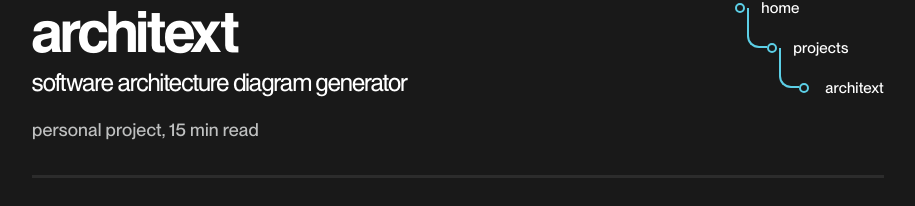
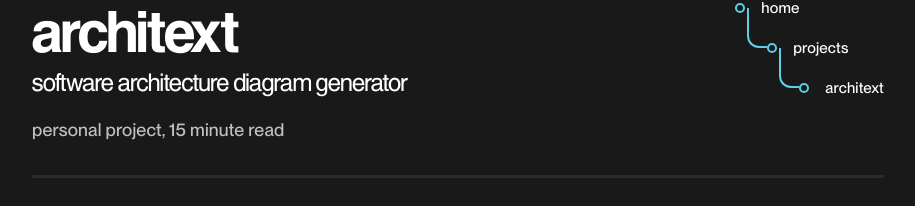
Before and after one commit to jazibaskari/jazib-askari, a React (Vite) app in the folder jazib-askari/: page /projects/architext in a window 1280 px wide. Shown: the part 183-389 px from the top of the page, without its empty margins (182-1097 px from the left). Built offline with nearby package versions, Linux system fonts and the light colour scheme.

Commit message:
feat(projects): add caption and colour-mode-specific ideation image properties to projects

```diff
--- a/jazib-askari/src/data/projects.ts
+++ b/jazib-askari/src/data/projects.ts
@@ -18,6 +18,8 @@ import ArchitextImageLight from "../assets/images/ArchitextImage.png";
 import SugarRushImageLight from "../assets/images/SugarRushLight.png";
 import PortfolioArcImageLight from "../assets/images/PortfolioArchitectureLight.png";
 import PortfolioArcImageDark from "../assets/images/PortfolioArchitectureDark.png";
+import PortfolioIdeationImageLight from "../assets/images/PortfolioIdeation_1.png";
+import PortfolioIdeationImageDark from "../assets/images/PortfolioIdeation_1.png";
 
 export const projects: Project[] = [
   {
@@ -25,7 +27,7 @@ export const projects: Project[] = [
     title: "Portfolio Website",
     subtitle: "Jazib Askari",
     date: new Date("2026-03-11"),
-    readTime: "15 min read",
+    readTime: "15 minute read",
     summary:
       "This portfolio website was built using React, Typescript and Material UI. It features a clean and minimal design, showcasing my projects, skills, and experience in an intentional and digestible way. The website is fully responsive, ensuring a seamless experience across all devices.",
     skills: [
@@ -44,17 +46,20 @@ export const projects: Project[] = [
     imageDark: PortfolioImageLight,
     arcImageLight: PortfolioArcImageLight,
     arcImageDark: PortfolioArcImageDark,
+    ideationImageDark: PortfolioIdeationImageLight,
+    ideationImageLight: PortfolioIdeationImageDark,
+    ideationImageCaption: "Screenshot of Vercel's 'Speed Insights' dashboard.",
     type: "Personal project",
     keyConsiderationsText:
-      "My data-driven portfolio is built with React to ensure component modularity and Material UI for a consistent, accessible design system. \n\n Integration of Firebase was the first step in securely capturing interaction data like page clicks, without relying on third-party analytics. React's lazy loading was implemented to keep bundle sizes low. Knowing that my portfolio would be media-heavy, I was focused on a solution that prevented bottlenecks on all devices without adding unnecessary DevOps overhead. \n\n  I planned my architecture around Vercel's built-in CDN, which provides a fast, enterprise-grade foundation through global edge delivery, automatic cache invalidation, and a streamlined developement experience. \n\n I used Vercel Agent to set-up speed insights whichprovided real-time, production telemetry that validated my mobile asset optimisations by proving the portfolio consistently maintained optimal Core Web Vitals scores under real-world conditions.",
+      "My data-driven portfolio is built with React to ensure component modularity and Material UI for a consistent, accessible design system. Integrating Firebase was the first step in securely capturing interaction data, such as page clicks, without relying on third-party analytics. React's lazy loading was implemented to keep bundle sizes low. Knowing that my portfolio would be media-heavy, I was focused on a solution that prevented bottlenecks on all devices without adding unnecessary DevOps overhead. \n\n I planned my architecture around Vercel's built-in CDN, which provides a fast, enterprise-grade foundation through global edge delivery, automatic cache invalidation, and a streamlined development experience.  \n\n  Implementing Vercel Agent's Speed Insights enabled real-time, production telemetry that validated my mobile asset optimisations by proving the portfolio consistently maintained optimal Core Web Vitals scores under real-world conditions.",
     ideationText:
-      "Most modern portfolios are static, offering little to no insight into user engagement. I wanted to move beyond a digital CV-style portfolio and create a dynamic application that provides real-time updates on user interest, allowing me to iterate from feedback and keep users engaged within the first minute that they land on the page.",
+      "Most modern portfolios are static, offering little to no insight into user engagement. I wanted to move beyond a digital CV-style portfolio and create a dynamic application that provides real-time updates on user interest, allowing me to iterate based on feedback and keep users engaged from the moment they land on the page.",
   },
   {
     id: "2",
     title: "Software Architecture Diagram Generator",
     subtitle: "Architext",
-    readTime: "15 min read",
+    readTime: "15 minute read",
     summary:
       "A headless script that turns JSON files into instantly-downloadable, high-level software architecture diagrams using a consistent design system. A single source of truth is maintained through repeatable, version-controlled diagram generation, with architectural changes tracked throughout development lifecycles.",
     skills: ["UI/UX", "Data & Security", "Tooling"],
@@ -70,7 +75,7 @@ export const projects: Project[] = [
     id: "3",
     title: "Desktop RPG Game",
     subtitle: "Sweet Escape",
-    readTime: "15 min read",
+    readTime: "15 minute read",
     summary:
       "A React and Typescript-based desktop RPG game, featuring a rich storyline with retro pixel graphics. Step into the shoes of a supermarket employee surviving a chaotic night shift after the inventory chutes malfunction. To escape before the boss locks you in overnight, you must catch falling cakes, dodge vegetables, and tackle high-stakes side quests. ",
     skills: ["UI/UX", "Data & Security", "Tooling"],
@@ -86,7 +91,7 @@ export const projects: Project[] = [
     id: "4",
     title: "Finance Dashboard",
     subtitle: "Budgy",
-    readTime: "15 min read",
+    readTime: "15 minute read",
     summary:
       "A secure, responsive personal finance dashboard built with React, TypeScript, and Tailwind CSS. The dashboard features real-time Monzo transaction syncing, automated budget management, and interactive data visualisation.",
     skills: [
@@ -109,7 +114,7 @@ export const projects: Project[] = [
     id: "5",
     title: "RPG Underscore",
     subtitle: "Sugar Rush",
-    readTime: "15 min read",
+    readTime: "15 minute read",
     summary:
       "An underscore for my 'Sweet Escape' RPG, created using Strudel. It draws inspiration from the delicate arrangements of 'Sparkle' by Tom Howe (featured heavily in the Great British Bake Off series), using delayed kalimbas and bells to craft a light yet tension-driven atmosphere.",
     skills: ["Frontend", "Testing"],
--- a/jazib-askari/src/pages/ProjectDetailPage.tsx
+++ b/jazib-askari/src/pages/ProjectDetailPage.tsx
@@ -8,7 +8,6 @@ import GitBreadcrumb from "../components/breadcrumb/GitBreadcrumb";
 import GitBreadcrumbHorizontal from "../components/breadcrumb/GitBreadcrumbHorizontal";
 import { skills } from "../data/skill";
 import TextAnimation from "../animations/AnimatedText";
-import ideationImage from "../assets/images/PortfolioIdeation_1.png";
 import { useTheme } from "@mui/material";
 const defaultColor =
   skills.find((s) => s.id === "frontend")?.color || "#5ccfe6";
@@ -68,10 +67,15 @@ const ProjectDetailPage = () => {
     );
   }
 
-  const imgSource =
+  // const imgSource =
+  //   theme.palette.mode === "dark"
+  //     ? project.arcImageDark
+  //     : project.arcImageLight;
+
+  const ideationImgSource =
     theme.palette.mode === "dark"
-      ? project.arcImageDark
-      : project.arcImageLight;
+      ? project.ideationImageDark
+      : project.ideationImageLight;
 
   const breadcrumbItems = [
     { label: "home", path: "/" },
@@ -250,7 +254,7 @@ const ProjectDetailPage = () => {
         </Typography>
       </Box>
 
-      <Box sx={{ mt: 6 }}>
+      {/* <Box sx={{ mt: 6 }}>
         <Typography variant="h3" gutterBottom>
           software architecture
         </Typography>
@@ -265,7 +269,7 @@ const ProjectDetailPage = () => {
           <Box
             component="img"
             src={imgSource || "/placeholder-image.webp"}
-            alt={`Architecture diagram for ${project.title}`}
+            alt={`Images for ${project.title}`.toLowerCase()}
             loading="lazy"
             sx={{
               width: "100%",
@@ -273,8 +277,8 @@ const ProjectDetailPage = () => {
               display: "block",
             }}
           />
-        </Box>
-        {/* <Box sx={{ my: 4, p: 4, borderRadius: 2 }}>
+        </Box> */}
+      {/* <Box sx={{ my: 4, p: 4, borderRadius: 2 }}>
           <Typography
             variant="body1Montreal"
             sx={{ lineHeight: 1.8, fontWeight: 500 }}
@@ -282,7 +286,7 @@ const ProjectDetailPage = () => {
             Diagrams for {project.title} will be displayed here.
           </Typography>
         </Box> */}
-      </Box>
+      {/* </Box> */}
 
       <Box sx={{ mt: 6 }}>
         <Typography variant="h3" gutterBottom>
@@ -296,7 +300,8 @@ const ProjectDetailPage = () => {
         </Typography>
         <Box
           sx={{
-            my: 4,
+            mt: 4,
+            mb: 2,
             borderRadius: 2,
             overflow: "hidden",
             bgcolor: "background.paper",
@@ -304,8 +309,8 @@ const ProjectDetailPage = () => {
         >
           <Box
             component="img"
-            src={ideationImage || "/placeholder-image.webp"}
-            alt={`Architecture diagram for ${project.title}`}
+            src={ideationImgSource || "/placeholder-image.webp"}
+            alt={`Architecture diagram for ${project.title}`.toLocaleLowerCase()}
             loading="lazy"
             sx={{
               width: "100%",
@@ -314,6 +319,20 @@ const ProjectDetailPage = () => {
             }}
           />
         </Box>
+        {project.ideationImageCaption && (
+          <Typography
+            variant="body1"
+            sx={{
+              color: "#bfc0c0",
+              fontWeight: 500,
+              fontSize: { xs: "0.85rem", md: "0.95rem" },
+              whiteSpace: "nowrap",
+              textAlign: "left",
+            }}
+          >
+            Figure 1: {project.ideationImageCaption}
+          </Typography>
+        )}
       </Box>
       <Box sx={{ mt: "auto" }}>
         <DisclaimerSection />
--- a/jazib-askari/src/types/project.ts
+++ b/jazib-askari/src/types/project.ts
@@ -18,4 +18,7 @@ export interface Project {
   type: string;
   arcImageLight?: string;
   arcImageDark?: string;
+  ideationImageDark?: string;
+  ideationImageLight?: string;
+  ideationImageCaption?: string;
 }
```
